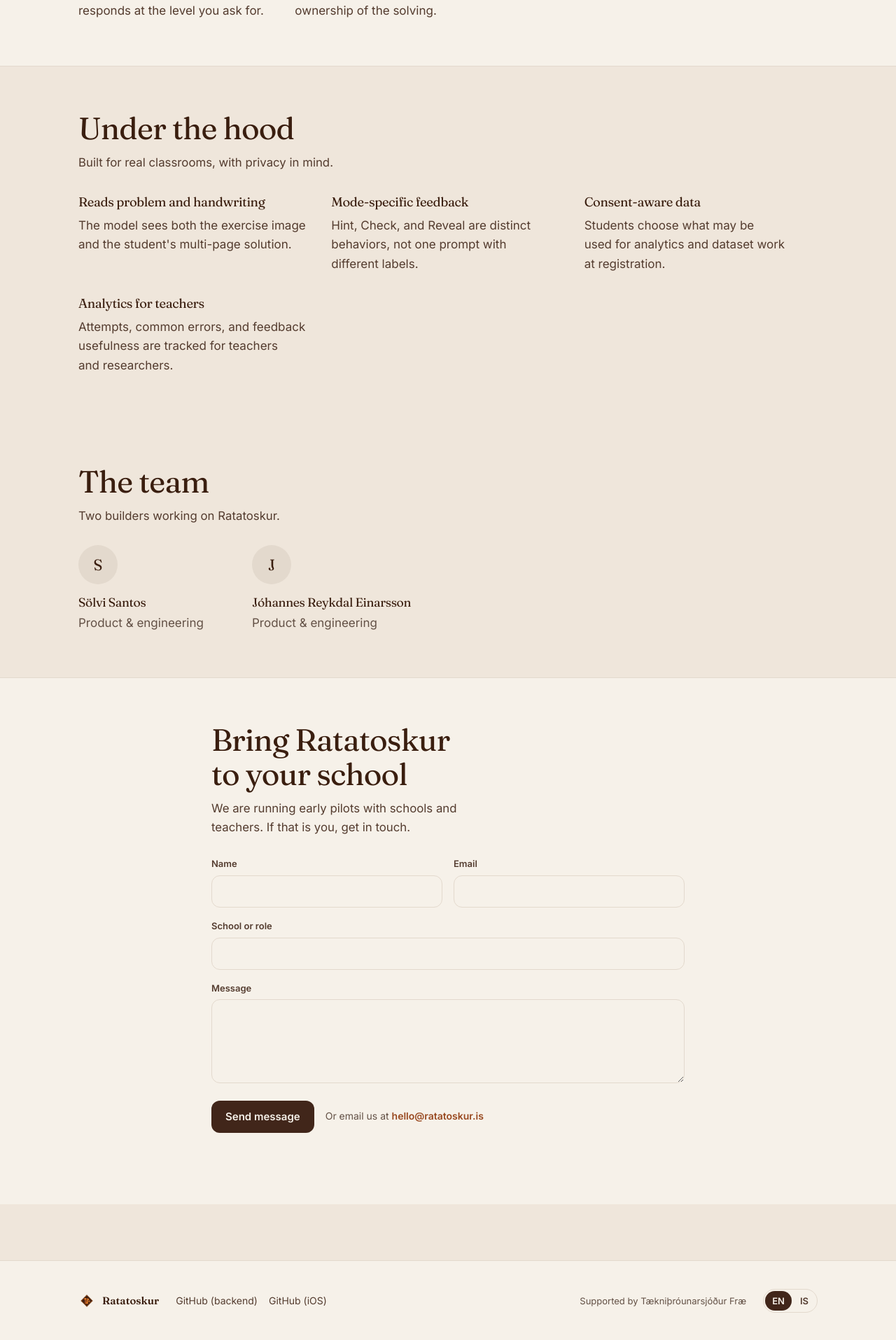
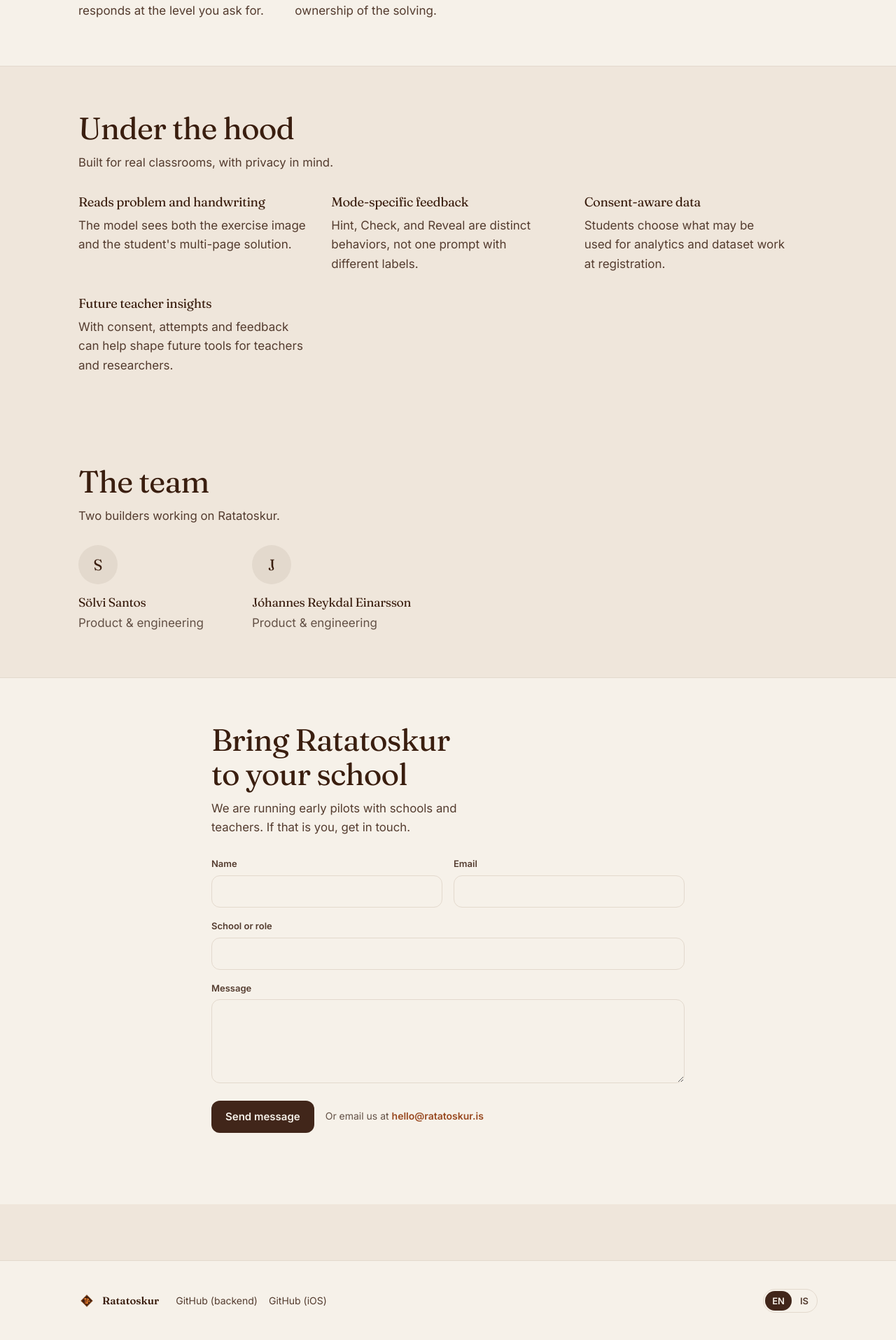
Before and after one commit to solvisantos22/ratatoskur-website, a Next.js app: page /en in a window 1280 px wide. Shown: the part 1240-3155 px from the top of the page at 70% size. Built offline with nearby package versions, Linux system fonts and the light colour scheme.

Commit message:
fix: align team funding analytics and mode terminology

```diff
--- a/messages/en.json
+++ b/messages/en.json
@@ -7,7 +7,7 @@
     "ctaContact": "Contact us",
     "ctaHow": "See how it works"
   },
-  "footer": { "rights": "Ratatoskur", "fundedBy": "Supported by Tækniþróunarsjóður Fræ", "github": "GitHub" },
+  "footer": { "rights": "Ratatoskur", "github": "GitHub" },
   "how": {
     "title": "How it works",
     "lead": "Three steps, in the student's own notebook.",
@@ -33,8 +33,8 @@
     "i2Body": "Hint, Check, and Reveal are distinct behaviors, not one prompt with different labels.",
     "i3Title": "Consent-aware data",
     "i3Body": "Students choose what may be used for analytics and dataset work at registration.",
-    "i4Title": "Analytics for teachers",
-    "i4Body": "Attempts, common errors, and feedback usefulness are tracked for teachers and researchers."
+    "i4Title": "Future teacher insights",
+    "i4Body": "With consent, attempts and feedback can help shape future tools for teachers and researchers."
   },
   "team": {
     "title": "The team",
--- a/messages/is.json
+++ b/messages/is.json
@@ -7,7 +7,7 @@
     "ctaContact": "Hafðu samband",
     "ctaHow": "Sjá hvernig það virkar"
   },
-  "footer": { "rights": "Ratatoskur", "fundedBy": "Stutt af Tækniþróunarsjóði Fræ", "github": "GitHub" },
+  "footer": { "rights": "Ratatoskur", "github": "GitHub" },
   "how": {
     "title": "Hvernig það virkar",
     "lead": "Þrjú skref, í eigin bók nemandans.",
@@ -33,8 +33,8 @@
     "i2Body": "Vísbending, yfirferð og birting eru aðskilin hegðun, ekki ein fyrirspurn með mismunandi merki.",
     "i3Title": "Samþykkismeðvituð gögn",
     "i3Body": "Nemendur velja hvað má nota í greiningar og gagnasafnsvinnu við skráningu.",
-    "i4Title": "Greiningar fyrir kennara",
-    "i4Body": "Tilraunir, algeng mistök og nýtni endurgjafar eru fylgst með fyrir kennara og rannsakendur."
+    "i4Title": "Framtíðarsýn fyrir kennara",
+    "i4Body": "Með samþykki geta tilraunir og endurgjöf stutt þróun framtíðarverkfæra fyrir kennara og rannsakendur."
   },
   "team": {
     "title": "Teymið",
--- a/src/components/Footer.tsx
+++ b/src/components/Footer.tsx
@@ -15,8 +15,9 @@
           <a href={GITHUB_BACKEND} target="_blank" rel="noreferrer">{t('github')} (backend)</a>
           <a href={GITHUB_IOS} target="_blank" rel="noreferrer">{t('github')} (iOS)</a>
         </nav>
-        <span style={{ marginLeft: 'auto', color: 'var(--muted)', fontSize: 13 }}>{t('fundedBy')}</span>
-        <LanguageToggle />
+        <div style={{ marginLeft: 'auto' }}>
+          <LanguageToggle />
+        </div>
       </div>
     </footer>
   );
```
Also changed, not shown: 4 other files (tests, documents, lock files or other folders).
